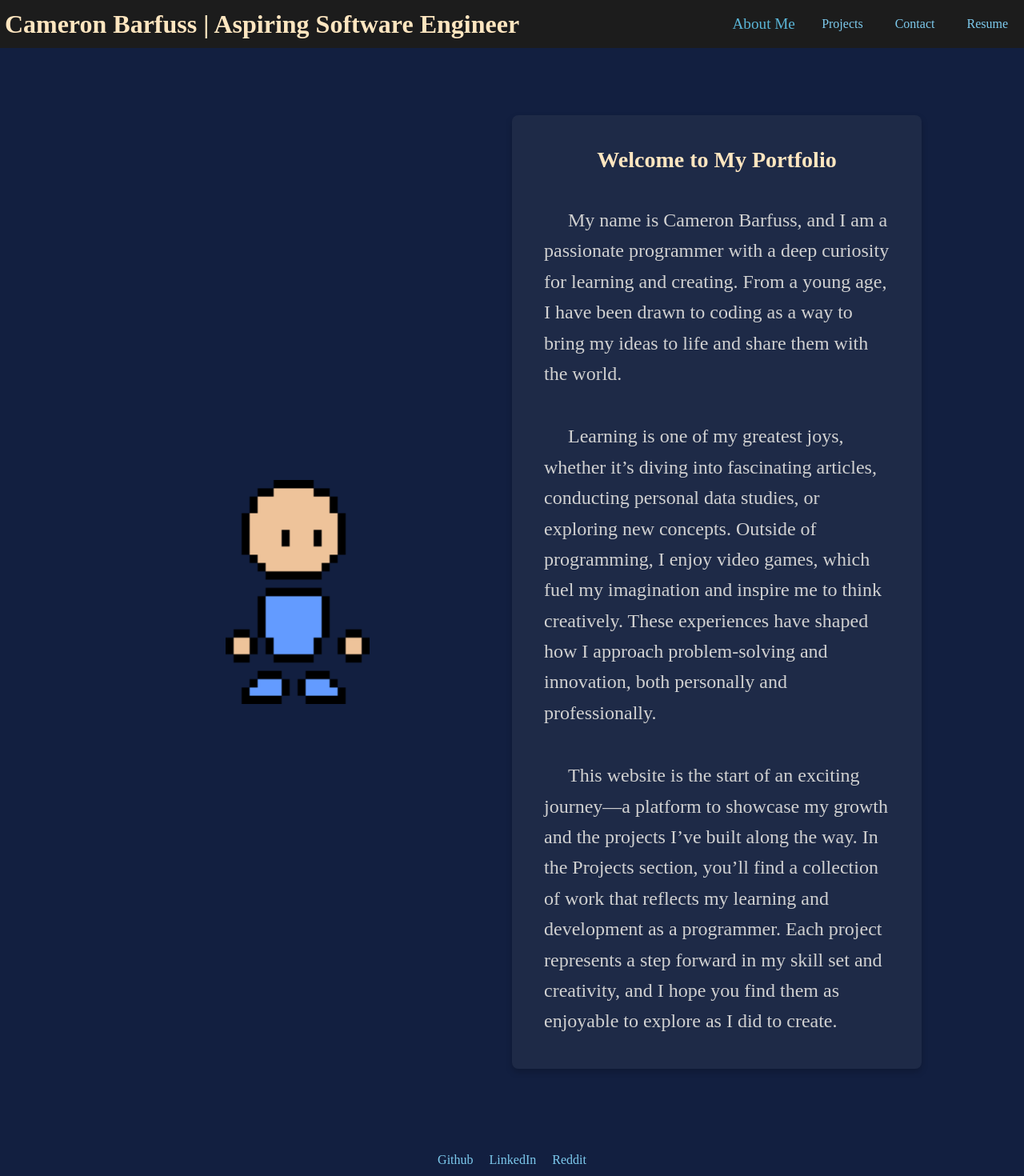
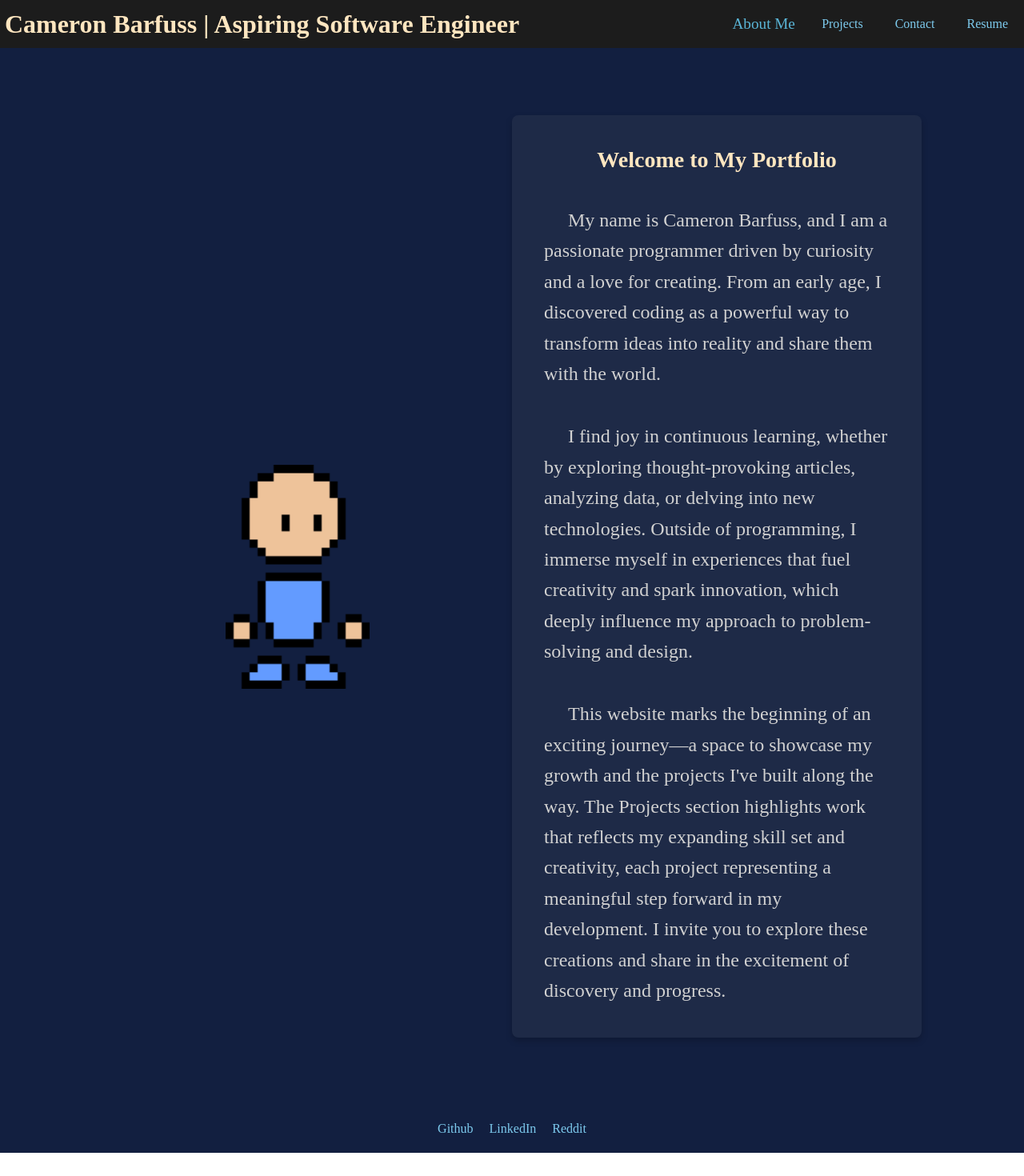
Before and after one commit to Runnerrupert/My-Portfolio, a React (Vite) app: page /AboutMe in a window 1280 px wide. Shown: the top 1470 px of the page at 80% size. After the commit the page ends 1441 px from the top, so only its background shows below. Built offline with nearby package versions, Linux system fonts and the light colour scheme.

Commit message:
modified aboutme pages introduction description

```diff
--- a/src/components/Footer.jsx
+++ b/src/components/Footer.jsx
@@ -6,7 +6,7 @@ function Footer() {
         <a href="https://github.com/Runnerrupert">
             Github
         </a>
-        <a href="https://www.linkedin.com/in/cameron-barfuss-aa6217235/">
+        <a href="https://www.linkedin.com/in/cameron-barfuss">
             LinkedIn
         </a>
         <a href="https://www.reddit.com/user/Runnerrupert/">
--- a/src/pages/AboutMe.jsx
+++ b/src/pages/AboutMe.jsx
@@ -11,13 +11,13 @@ export default function AboutMe() {
                 <div className="aboutme-textbox">
                     <h2>Welcome to My Portfolio</h2>
                     <p>
-                        My name is Cameron Barfuss, and I am a passionate programmer with a deep curiosity for learning and creating. From a young age, I have been drawn to coding as a way to bring my ideas to life and share them with the world.
+                        My name is Cameron Barfuss, and I am a passionate programmer driven by curiosity and a love for creating. From an early age, I discovered coding as a powerful way to transform ideas into reality and share them with the world.
                     </p>
                     <p>
-                        Learning is one of my greatest joys, whether it’s diving into fascinating articles, conducting personal data studies, or exploring new concepts. Outside of programming, I enjoy video games, which fuel my imagination and inspire me to think creatively. These experiences have shaped how I approach problem-solving and innovation, both personally and professionally.
+                        I find joy in continuous learning, whether by exploring thought-provoking articles, analyzing data, or delving into new technologies. Outside of programming, I immerse myself in experiences that fuel creativity and spark innovation, which deeply influence my approach to problem-solving and design.
                     </p>
                     <p>
-                        This website is the start of an exciting journey—a platform to showcase my growth and the projects I’ve built along the way. In the Projects section, you’ll find a collection of work that reflects my learning and development as a programmer. Each project represents a step forward in my skill set and creativity, and I hope you find them as enjoyable to explore as I did to create.
+                        This website marks the beginning of an exciting journey—a space to showcase my growth and the projects I've built along the way. The Projects section highlights work that reflects my expanding skill set and creativity, each project representing a meaningful step forward in my development. I invite you to explore these creations and share in the excitement of discovery and progress.
                     </p>
                 </div>
             </div>
--- a/src/pages/Resume.jsx
+++ b/src/pages/Resume.jsx
@@ -27,7 +27,7 @@ export default function Resume() {
                             <li className="resumeItem">MongoDB</li>
                             <li className="resumeItem">JWT Tokens</li>
                             <li className="resumeItem">Bcrypt</li>
-                            <li className="resumeItem">GraphQl</li>
+                            <li className="resumeItem">GraphQL</li>
                         </ul>
                     </div>
                     <div className="proficiency-container">
```
